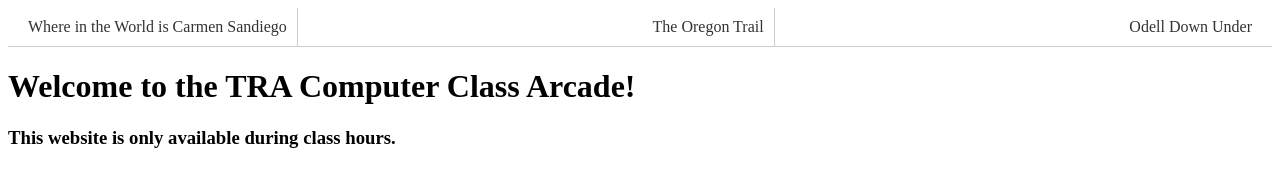
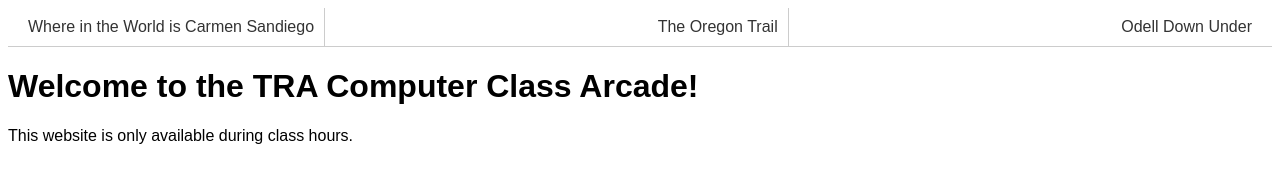
Before and after one commit to leet08/arcade, a plain HTML site: page index.html in a window 1280 px wide. Drawn offline with Linux system fonts and the light colour scheme.

Commit message:
Update index.html

```diff
--- a/index.html
+++ b/index.html
@@ -7,7 +7,7 @@
 			display: block;
 			  justify-content: center;
 			  align-items: center;
-			font-family: serif;
+			font-family: sans-serif;
 		}
 		ul {
 			list-style: none;
@@ -53,9 +53,8 @@
 	<h1>
 		Welcome to the TRA Computer Class Arcade!
 	</h1>
-	<h3>
 		This website is only available during class hours.
-	</h3>
+
 </div>
  </body>
 </html>
```
